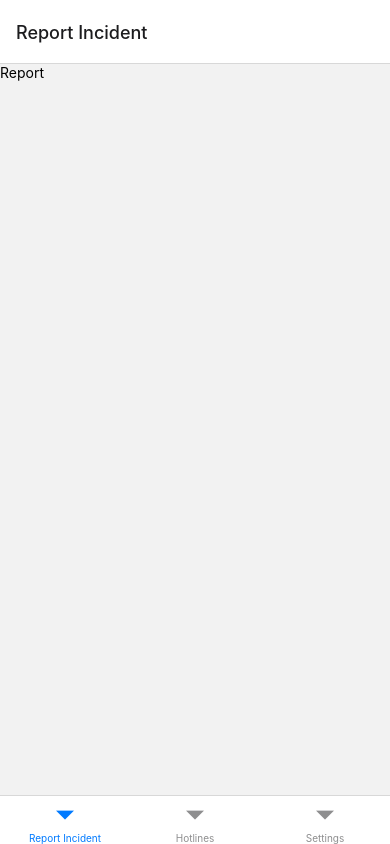
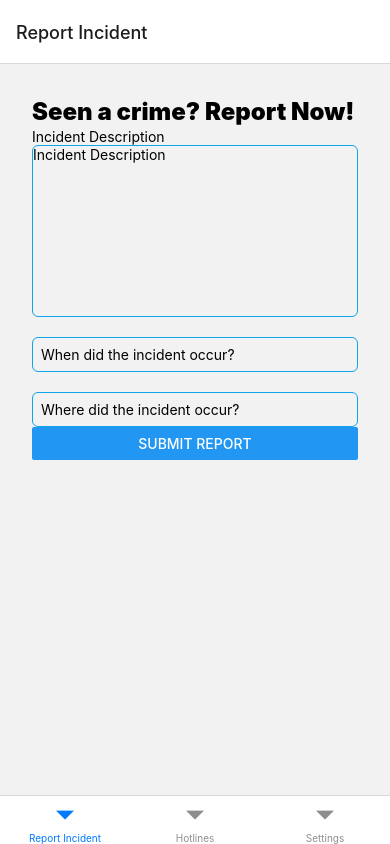
Before and after one commit to f-e-s-t-u-s/crimeApp, a React Native app in the folder client/: screen / in a window 390 px wide. Built offline with nearby package versions, Linux system fonts and the light colour scheme.

Commit message:
report page

```diff
--- a/client/src/screens/home/Report.js
+++ b/client/src/screens/home/Report.js
@@ -204,7 +204,6 @@
 //   );
 // }
 
-
 // // stylesheet for report new incident
 //  const report = StyleSheet.create({
 //   header: {
@@ -266,15 +265,100 @@
 //   },
 // });
 
-import { View, Text } from 'react-native'
-import React from 'react'
+import {
+  View,
+  Text,
+  TextInput,
+  Button,
+  StyleSheet,
+  ScrollView,
+} from "react-native";
+import React, { useState } from "react";
+import { reportSchema } from "../../validation/inputValidation";
+import { Formik } from "formik";
 
 const Report = () => {
+  const [errorData, setErrorData] = useState("");
+
+  const handleSubmit = (values) => {
+    console.log("Form Values:", values);
+  };
+
   return (
-    <View>
-      <Text>Report</Text>
+    <View className="p-8" style={report.header}>
+      <Text className="text-2xl font-black" style={report.seen}>
+        Seen a crime? Report Now!
+      </Text>
+      <Text style={report.errorData}>{errorData}</Text>
+      <Formik
+        initialValues={{
+          incident_description: "",
+          incident_date_time: "",
+          incident_location: "",
+        }}
+        validationSchema={reportSchema}
+        onSubmit={handleSubmit}
+      >
+        {(props) => (
+          <View style={report.form}>
+            <View>
+              <View>
+                <Text style={report.personal}>Incident Description</Text>
+                <ScrollView
+                  style={report.TextInputCont}
+                  contentContainerStyle={report.TextInputContent}
+                  keyboardShouldPersistTaps="handled"
+                  className="border border-sky-500 padding-2 rounded-md"
+                >
+                  <TextInput
+                    style={report.commonInput}
+                    placeholder="Incident Description"
+                    value={props.values.incident_description}
+                    numberOfLines={10}
+                    multiline
+                    onChangeText={props.handleChange("incident_description")}
+                    onBlur={props.handleBlur("incident_description")}
+                  />
+                </ScrollView>
+                <Text style={report.errorMessage}>
+                  {props.touched.incident_description &&
+                    props.errors.incident_description}
+                </Text>
+                <TextInput
+                  className="border border-sky-500 rounded-md mt-5 p-2"
+                  style={report.commonInput}
+                  placeholder="When did the incident occur?"
+                  value={props.values.incident_date_time}
+                  onChangeText={props.handleChange("incident_date_time")}
+                  onBlur={props.handleBlur("incident_date_time")}
+                />
+                <Text style={report.errorMessage}>
+                  {props.touched.incident_date_time &&
+                    props.errors.incident_date_time}
+                </Text>
+                <TextInput
+                  className="border border-sky-500 rounded-md p-2 mt-5"
+                  style={report.commonInput}
+                  placeholder="Where did the incident occur?"
+                  value={props.values.incident_location}
+                  onChangeText={props.handleChange("incident_location")}
+                  onBlur={props.handleBlur("incident_location")}
+                />
+                <Text style={report.errorMessage}>
+                  {props.touched.incident_location &&
+                    props.errors.incident_location}
+                </Text>
+              </View>
+
+              <Button title="Submit Report" onPress={props.handleSubmit} />
+            </View>
+          </View>
+        )}
+      </Formik>
     </View>
-  )
-}
+  );
+};
 
-export default Report
+const report = StyleSheet.create({});
+
+export default Report;
--- a/client/src/services/api.js
+++ b/client/src/services/api.js
@@ -1 +1 @@
-export const API_URL = 'http://192.168.0.129:9000'
+export const API_URL = 'http://192.168.0.109:9000'
--- a/client/src/validation/inputValidation.js
+++ b/client/src/validation/inputValidation.js
@@ -41,26 +41,11 @@ export const changePasswordSchema = yup.object({
 
 // ! register validation
 
+export const reportSchema = yup.object({
+  incident_location: yup.string().required("Location is required"),
 
-export const reportSchema = yup.object({
-  email_address: yup
-    .string()
-    .required("Email is required")
-    .email("Invalid email address"),
-
-  phone_number: yup
-    .string()
-    .required("Phone number is required")
-    .matches(/^\d{10}$/, "Invlaid phone number"),
-
-  gender: yup
-    .string()
-    .matches(/^(male|female)$/, "Invalid gender")
-    .required(),
-
-  first_name: yup.string().required("First name is required"),
-  last_name: yup.string().required("Last name is required"),
-  crime_description: yup
+  incident_date_time: yup.string().required("Date cannot be empty"),
+  incident_description: yup
     .string()
     .min(3)
     .required("description cannot be empty"),
```
